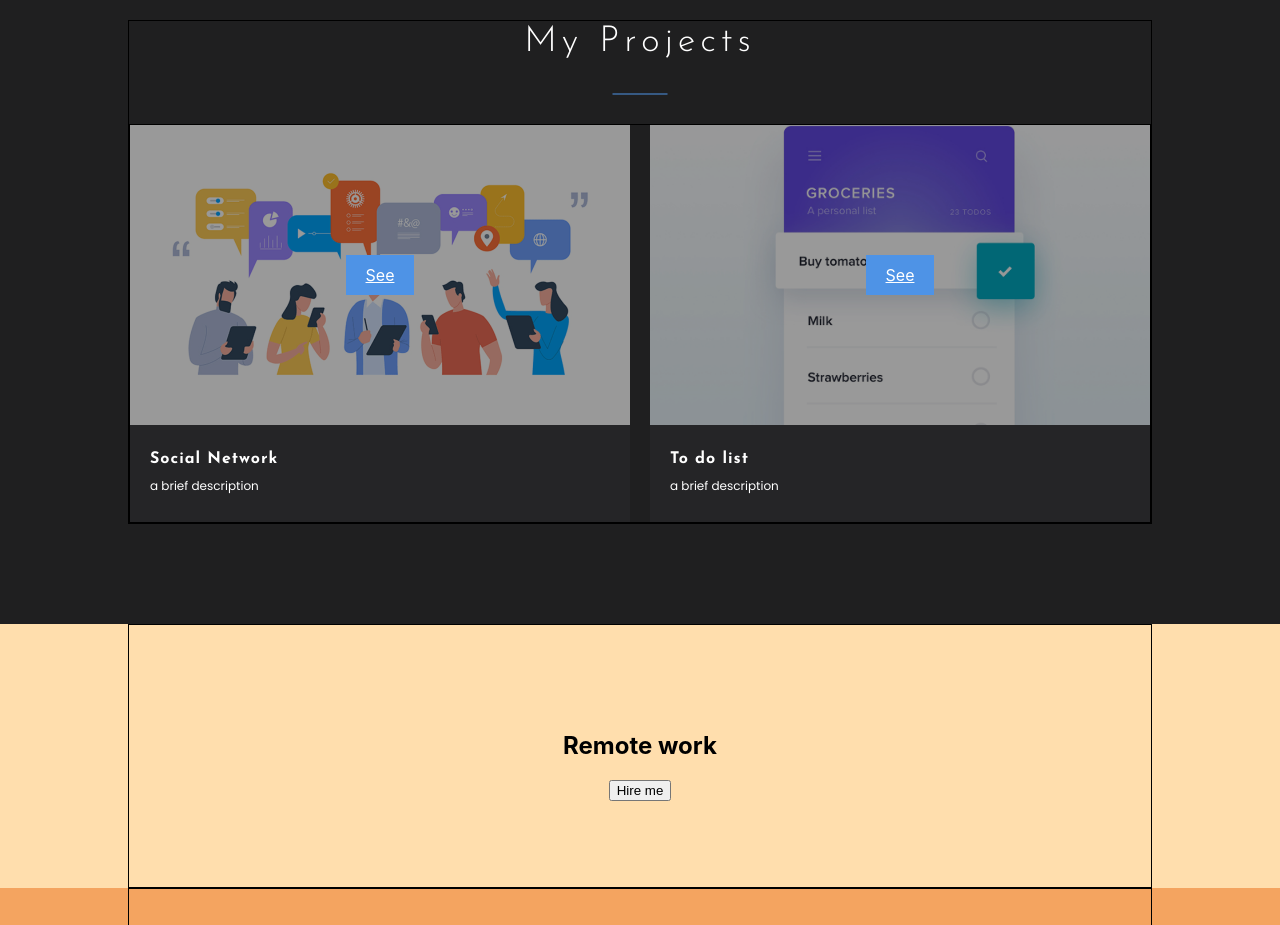
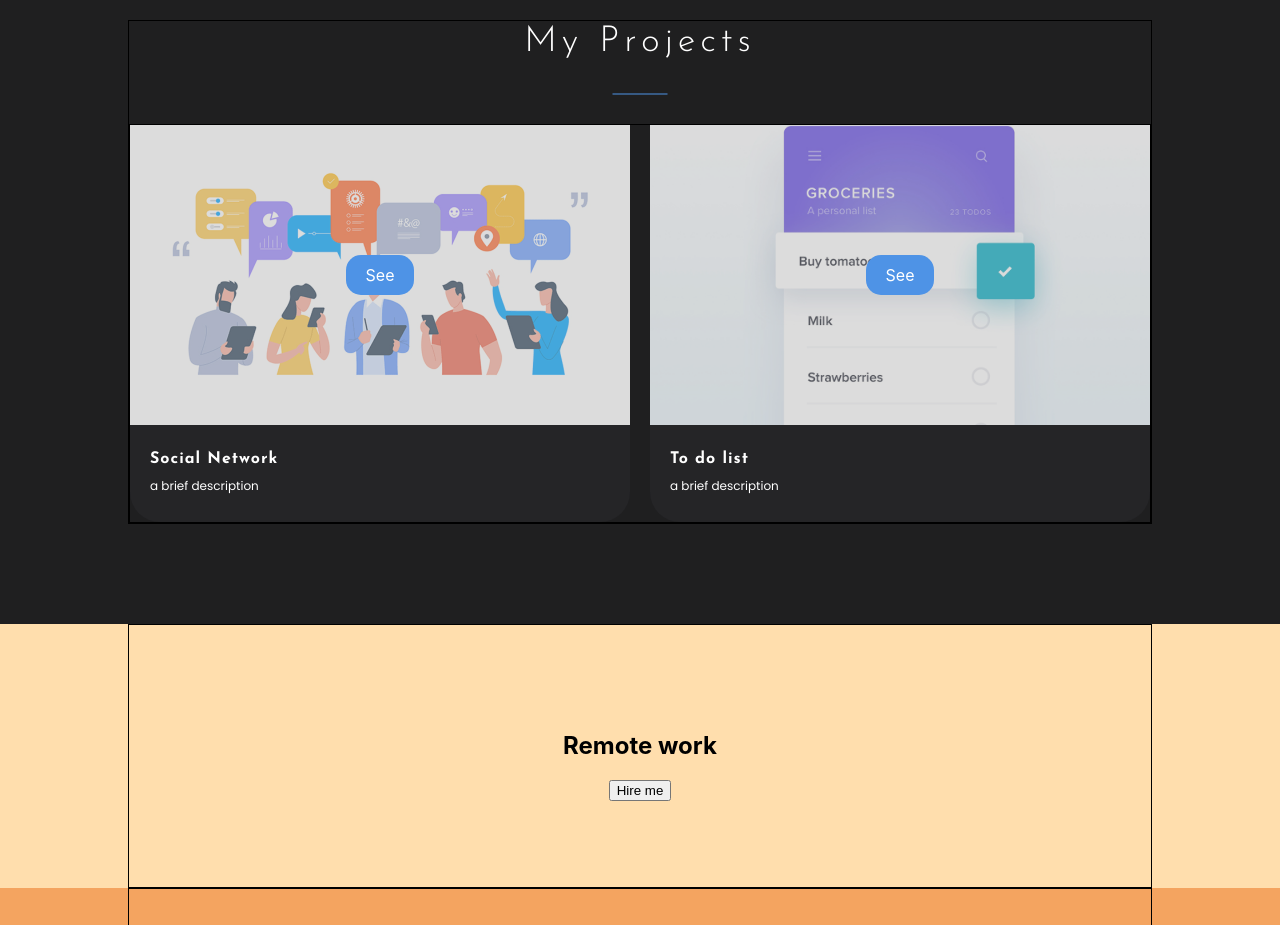
Before and after one commit to MaxOF/CV, a React (Create React App) app: page / in a window 1280 px wide. Shown: the part 1760-2685 px from the top of the page. Built offline with nearby package versions, Linux system fonts and the light colour scheme.

Commit message:
refactor project block, add transition

```diff
--- a/src/components/projects/project/Project.module.scss
+++ b/src/components/projects/project/Project.module.scss
@@ -6,7 +6,13 @@
   display: flex;
   flex-direction: column;
   background-color: $bgSecondColor;
+  transition: box-shadow 0.2s ease-in-out, transform 0.2s ease-in-out;
+  border-radius: 30px;
 
+  &:hover {
+    box-shadow: 0px 20px 35px burlywood;
+    transform: translateY(-5px);
+  }
   .imgContainer {
     height: 300px;
     background-color: slategrey;
@@ -18,10 +24,11 @@
     background-repeat: no-repeat;
     position: relative;
 
+
     &::before {
       position: absolute;
       content: '';
-      background-color: black;
+      background-color: darkgray;
       opacity: 0.4;
       top: 0;
       bottom: 0;
@@ -34,7 +41,9 @@
       padding: 10px 20px;
       position: relative;
       z-index: 1;
+      border-radius: 15px;
       color: $textColor;
+      text-decoration: none;
     }
   }
 
```
